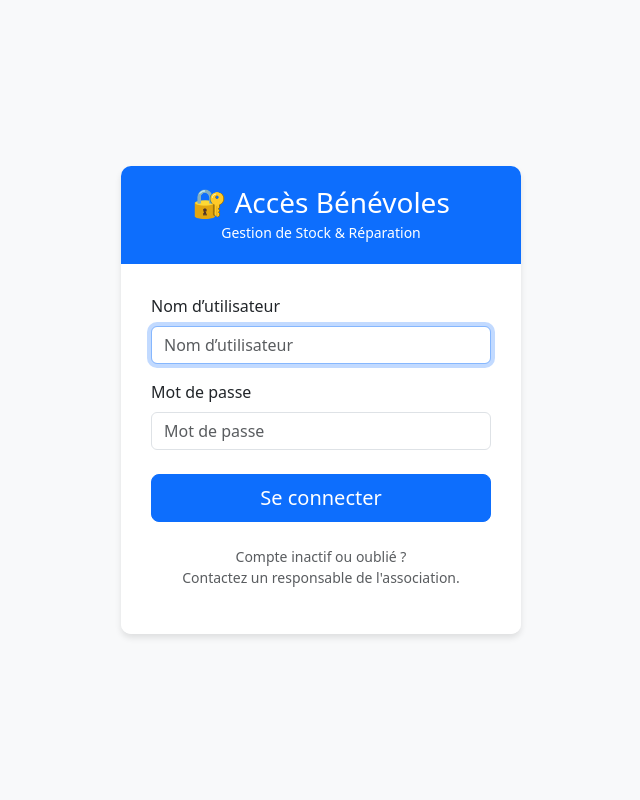
After one commit to Colear/inv_recond_d3e, a Django app: page /login/ in a window 1280 px wide. The commit adds this page. Shown: the whole page, without its empty margins (319-959 px from the left). Run offline with Django 5.2, Linux system fonts and the light colour scheme; some libraries are stand-ins or nearby versions.

Commit message:
intégration du login / logout

```diff
--- /dev/null
+++ b/inventaire/templates/registration/login.html
@@ -0,0 +1,84 @@
+<!-- inventaire/templates/registration/login.html -->
+{% load django_bootstrap5 %}
+<!DOCTYPE html>
+<html lang="fr">
+<head>
+    <meta charset="UTF-8">
+    <meta name="viewport" content="width=device-width, initial-scale=1.0">
+    <title>Connexion - Atelier Recyclage</title>
+    {% bootstrap_css %}
+    <style>
+        body {
+            background-color: #f8f9fa;
+            height: 100vh;
+            display: flex;
+            align-items: center;
+            justify-content: center;
+        }
+        .login-card {
+            max-width: 400px;
+            width: 100%;
+            box-shadow: 0 4px 6px rgba(0,0,0,0.1);
+            border: none;
+            border-radius: 10px;
+        }
+        .login-header {
+            background-color: #0d6efd; /* Bleu Bootstrap ou couleur de votre asso */
+            color: white;
+            text-align: center;
+            padding: 20px;
+            border-radius: 10px 10px 0 0;
+        }
+        .login-body {
+            padding: 30px;
+            background: white;
+            border-radius: 0 0 10px 10px;
+        }
+    </style>
+</head>
+<body>
+
+    <div class="card login-card">
+        <div class="login-header">
+            <h3 class="mb-0">🔐 Accès Bénévoles</h3>
+            <small>Gestion de Stock & Réparation</small>
+        </div>
+        <div class="login-body">
+
+            {% if form.errors %}
+                <div class="alert alert-danger" role="alert">
+                    Identifiant ou mot de passe incorrect.
+                </div>
+            {% endif %}
+
+            {% if next %}
+                {% if user.is_authenticated %}
+                    <div class="alert alert-warning" role="alert">
+                        Votre compte n'a pas accès à cette page. Pour continuer, connectez-vous avec un compte autorisé.
+                    </div>
+                {% else %}
+                    <div class="alert alert-info" role="alert">
+                        Veuillez vous connecter pour accéder à cette page.
+                    </div>
+                {% endif %}
+            {% endif %}
+
+            <form method="post" novalidate>
+                {% csrf_token %}
+
+                {% bootstrap_form form %}
+
+                <div class="d-grid gap-2 mt-4">
+                    <button type="submit" class="btn btn-primary btn-lg">Se connecter</button>
+                </div>
+            </form>
+
+            <div class="mt-4 text-center small text-muted">
+                <p>Compte inactif ou oublié ?<br>Contactez un responsable de l'association.</p>
+            </div>
+        </div>
+    </div>
+
+    {% bootstrap_javascript %}
+</body>
+</html>
--- a/inventaire/urls.py
+++ b/inventaire/urls.py
@@ -1,8 +1,14 @@
 from django.urls import path
-from .views import HomePageView, InventaireListView, NouveauMaterielView, ajax_create_marque, imprimer_planche_etiquettes, search_by_inv, modifier_materiel
+from .views import HomePageView, InventaireListView, NouveauMaterielView, ajax_create_marque, imprimer_planche_etiquettes, search_by_inv, modifier_materiel, CustomLoginView, CustomLogoutView
+
 
 
 urlpatterns = [
+
+    # Pages de Connexion / Déconnexion
+    path('login/', CustomLoginView.as_view(), name='login'),
+    path('logout/', CustomLogoutView.as_view(), name='logout'),
+
     path('', HomePageView.as_view(), name='home'),
     path('inventaire/', InventaireListView.as_view(), name='inventaire'),
     path('nouveau/', NouveauMaterielView.as_view(), name='nouveau_materiel'),
--- a/inventaire/views.py
+++ b/inventaire/views.py
@@ -12,13 +12,15 @@ from django.views.generic import TemplateView, ListView, CreateView
 from django.contrib import messages
 from django.http import HttpResponse, JsonResponse
 from django.utils import timezone
-from django.urls import reverse
-from django.conf import settings
+from django.urls import reverse_lazy
+# from django.conf import settings
 from django.db.models import Count, Sum, Q
 from django.contrib.auth.decorators import login_required
-from datetime import timedelta
+from django.contrib.auth.views import LoginView, LogoutView
 from .models import Ordinateur, Ecran, Peripherique, Materiel, Marque, Intervention
 from .forms import NouveauMaterielForm, DiagnosticRepaForm, DisqueFormSet
+from .decorators import benevole_actif_required
+from .mixins import AuthBenevoleMixin
 
 
 
@@ -41,11 +43,26 @@ Pour référence, conseil pour l'utilisation de class ou de fonction pour les vu
 
 
 
+"""====== Login / logout ======================================================
+    Pages de connexion / deconnexion.
+============================================================================"""
+
+class CustomLoginView(LoginView):
+    template_name = 'registration/login.html'
+    redirect_authenticated_user = True  # Si déjà connecté, renvoie vers home
+    # La redirection par défaut après login est gérée par LOGIN_REDIRECT_URL dans settings.py
+
+class CustomLogoutView(LogoutView):
+    # Redirige vers la page de login après déconnexion
+    next_page = 'login'
+
+
+
 """====== Home ===============================================================
     Affichage de la home page.
 ============================================================================"""
 
-class HomePageView(TemplateView):
+class HomePageView(AuthBenevoleMixin, TemplateView):
     template_name = "inventaire/home.html"
 
     def get_context_data(self, **kwargs):
@@ -91,7 +108,7 @@ class HomePageView(TemplateView):
     Utilisation d'une class ListView qui supporte nativement la pagination
 ============================================================================"""
 
-class InventaireListView(ListView):
+class InventaireListView(AuthBenevoleMixin, ListView):
     model = Materiel
     template_name = 'inventaire/inventaire_list.html'
     context_object_name = 'materiaux'
@@ -148,7 +165,7 @@ class InventaireListView(ListView):
     Contient également une vue Ajax pour ajouter une marque à la volée.
 ============================================================================"""
 
-class NouveauMaterielView(CreateView):
+class NouveauMaterielView(AuthBenevoleMixin, CreateView):
     model = Materiel # On utilise le parent pour le formulaire, mais on sauvera dans l'enfant
     form_class = NouveauMaterielForm
     template_name = 'inventaire/nouveau_materiel.html'
@@ -200,8 +217,19 @@ class NouveauMaterielView(CreateView):
         return redirect(self.success_url)
 
 
+
 # --- Vue AJAX pour permettre l'ajout de marque à la volée ---
+
 def ajax_create_marque(request):
+    if not request.user.is_authenticated:
+        return JsonResponse({'success': False, 'error': 'Non authentifié'})
+
+    try:
+        if not request.user.profile_benevole.actif and not request.user.is_superuser:
+            return JsonResponse({'success': False, 'error': 'Compte inactif'})
+    except Benevole.DoesNotExist:
+        return JsonResponse({'success': False, 'error': 'Profil introuvable'})
+
     if request.method == 'POST':
         nom = request.POST.get('nom')
         if nom:
@@ -217,6 +245,8 @@ def ajax_create_marque(request):
     se paramétrer via l'URL de la requête GET.
 ============================================================================"""
 
+@login_required
+@benevole_actif_required
 def imprimer_planche_etiquettes(request):
 
     # 1. Définir la plage d'étiquettes à imprimer
@@ -314,6 +344,8 @@ def imprimer_planche_etiquettes(request):
     de ce matériel (temporairement l'admin) ou une page d'erreur.
 ============================================================================"""
 
+@login_required
+@benevole_actif_required
 def search_by_inv(request, numero_inv):
 
     try:
@@ -338,9 +370,8 @@ def search_by_inv(request, numero_inv):
     Vue commune au diagnostic et à la réparation / configuration d'ordis.
 ============================================================================"""
 
-# inventaire/views.py
-
 @login_required
+@benevole_actif_required
 def modifier_materiel(request, pk):
     materiel = get_object_or_404(Materiel, pk=pk)
 
```
Also changed, not shown: inventaire/decorators.py (added, +32 -0 lines), inventaire/mixins.py (added, +24 -0 lines), inventaire/templates/inventaire/parts/menu.html (+15 -3 lines), site_inv_recond_d3e/settings.py (+10 -0 lines).
